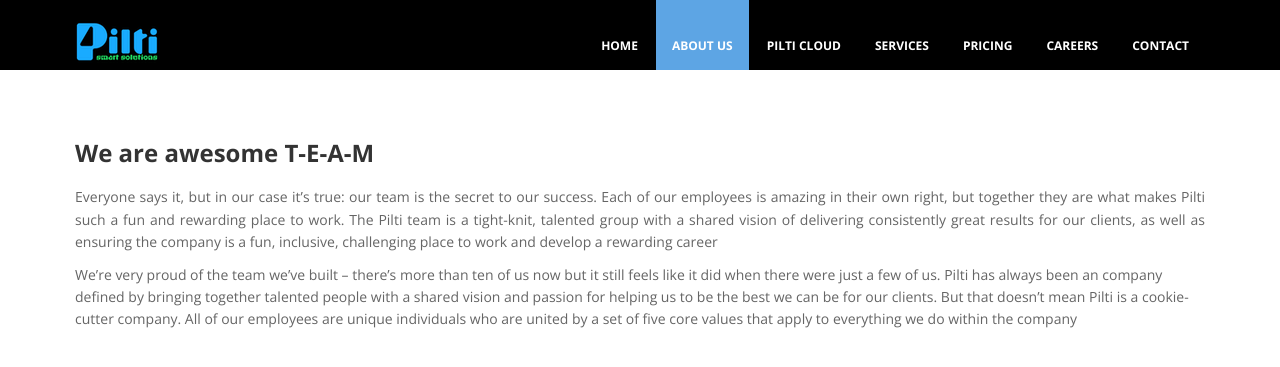
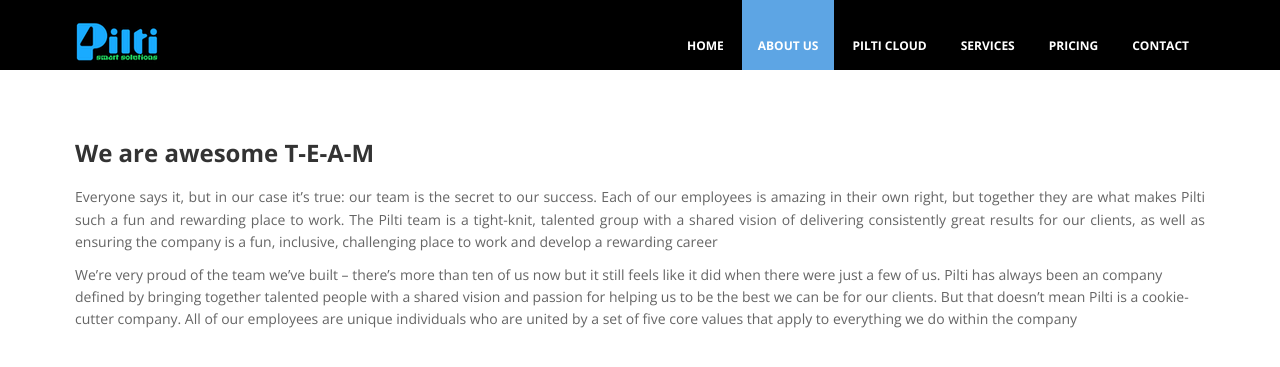
Before and after one commit to PiltiSmart/Piltiwebsite, a PHP site: page /about.php in a window 1280 px wide. Shown: the top 367 px of the page. Run offline with PHP 8.4, Linux system fonts and the light colour scheme; some libraries are stand-ins or nearby versions.

Commit message:
Fix issue

```diff
--- a/about.php
+++ b/about.php
@@ -44,7 +44,6 @@
 							<li><a href="pilticloud.php">Pilti Cloud</a></li>
 							<li><a href="services.php">Services</a></li>
 							<li><a href="pricing.php">Pricing</a></li>
-							<li><a href="careers.php">Careers</a></li>
                         <li><a href="contact.php">Contact</a></li>
 						</ul>
 					</div>
--- a/careers.php
+++ b/careers.php
@@ -41,7 +41,6 @@
             <li><a href="pilticloud.php">Pilti Cloud</a></li>
 						<li class="active"><a href="services.php">Services</a></li>
                         <li><a href="pricing.php">Pricing</a></li>
-                        <li><a href="careers.php">Careers</a></li>
                         <li><a href="contact.php">Contact</a></li>
                     </ul>
                 </div>
--- a/pilticloud.php
+++ b/pilticloud.php
@@ -41,7 +41,6 @@
                         <li class="active"><a href="pilticloud.php">Pilti Cloud</a></li>
 						<li><a href="services.php">Services</a></li>
                         <li><a href="pricing.php">Pricing</a></li>
-                        <li><a href="careers.php">Careers</a></li>
                         <li><a href="contact.php">Contact</a></li>
                     </ul>
                 </div>
--- a/pricing.php
+++ b/pricing.php
@@ -40,7 +40,6 @@
                         <li><a href="pilticloud.php">Pilti Cloud</a></li>
 						<li><a href="services.php">Services</a></li>
                         <li class="active"><a href="pricing.html">Pricing</a></li>
-                        <li><a href="careers.php">Careers</a></li>
                         <li><a href="contact.php">Contact</a></li>
                     </ul>
                 </div>
--- a/services.php
+++ b/services.php
@@ -41,7 +41,6 @@
             <li><a href="pilticloud.php">Pilti Cloud</a></li>
 						<li class="active"><a href="services.php">Services</a></li>
                         <li><a href="pricing.php">Pricing</a></li>
-                        <li><a href="careers.php">Careers</a></li>
                         <li><a href="contact.php">Contact</a></li>
                     </ul>
                 </div>
```
